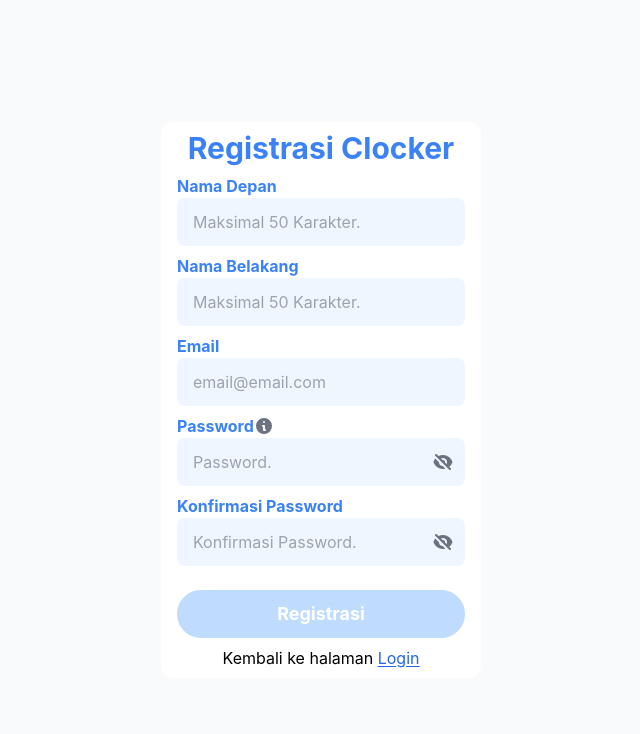
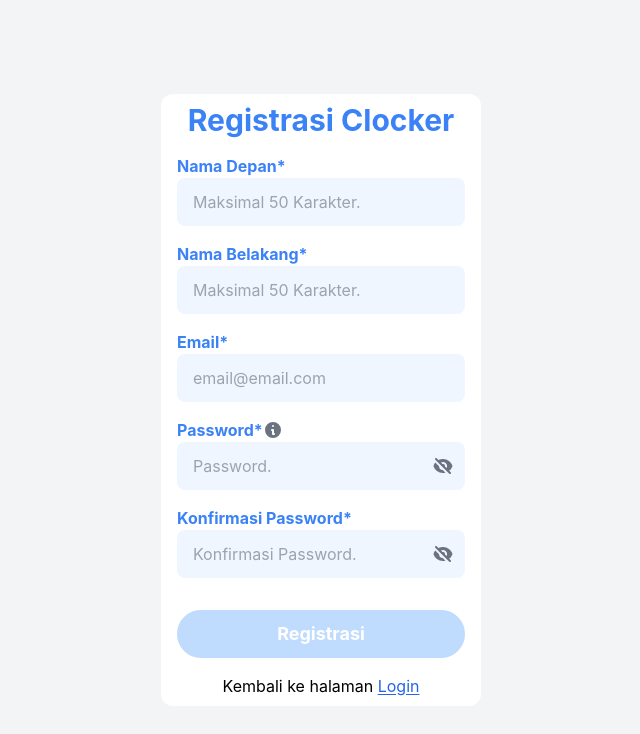
Before and after one commit to Rezananda/clocker, a React (Create React App) app: page /registration in a window 1280 px wide. Shown: the top 734 px of the page, without its empty margins (319-959 px from the left). Built offline with nearby package versions, Linux system fonts and the light colour scheme; no server answers.

Commit message:
React Dom Navigate Revision

```diff
--- a/src/App.js
+++ b/src/App.js
@@ -1,5 +1,4 @@
 import React from 'react'
-// import {BrowserRouter as Router, Redirect, Route} from "react-router-dom"
 import {BrowserRouter as Router, Route, Routes} from "react-router-dom"
 import DashboardSectionWithNavbar from './components/DashboardSection/DashboardSectionWithNavbar'
 import DashboardSectionWithoutNavbar from './components/DashboardSection/DashboardSectionWithoutNavbar'
@@ -19,8 +18,8 @@
 
 const App = () => {
   return (
+    <AuthProvider>
       <Router>
-      <AuthProvider>
         <Routes>
             <Route element={<PublicRoute/>}>
               <Route path="/login" element={<Login/>} />
@@ -38,8 +37,8 @@
             </Route>
             <Route path="*" element={<p>Page Not Found</p>}/>
         </Routes>
+      </Router>
     </AuthProvider>
-    </Router>
   )
 }
 
--- a/src/pages/Account/Account.js
+++ b/src/pages/Account/Account.js
@@ -1,17 +1,20 @@
 import { signOut } from 'firebase/auth'
-import React from 'react'
+import React, { useState } from 'react'
 import { useContext } from 'react'
-import { useNavigate } from 'react-router-dom'
+import { Navigate, useNavigate } from 'react-router-dom'
 import LetterAvatar from '../../components/LetterAvatar/LetterAvatar'
 import { AuthContext } from '../../context/AuthProvider/AuthProvider'
 import { auth } from '../../utils/Firebase/Firebase'
 
 const Account = () => {
     const user = useContext(AuthContext)
-    const navigate = useNavigate()
+    const [logout, setLogout] = useState(false)
     const handlelogout = () =>{
-        signOut(auth)
-        navigate('/login')
+      setLogout(true)
+      signOut(auth)
+    }
+    if(logout){
+      return <Navigate to={'/login'}/>
     }
   return (
     <div>
--- a/src/pages/Login/Login.js
+++ b/src/pages/Login/Login.js
@@ -1,6 +1,6 @@
 import { signInWithEmailAndPassword } from 'firebase/auth'
-import React, { useReducer, useState } from 'react'
-import { useNavigate } from 'react-router-dom'
+import React, { useReducer } from 'react'
+import { useNavigate, Navigate } from 'react-router-dom'
 import ButtonFill from '../../components/Button/ButtonFill/ButtonFill'
 import ButtonLink from '../../components/Button/ButtonLink/ButtonLink'
 import Input from '../../components/Input/Input'
@@ -18,7 +18,8 @@
     showPassword: false,
     initialize: false,
     alert: false,
-    alertMessage: ""
+    alertMessage: "",
+    isLogin: false
 }
 
 const reducer = (state, action) => {
@@ -33,6 +34,8 @@
             return {...state, initialize: action.payload}
         case "HANDLE ALERT":
             return {...state, alert: true, alertMessage: action.payload }
+        case "HANDLE LOGIN":
+            return {...state, isLogin: action.payload }
         default:
             break;
     }
@@ -45,28 +48,34 @@
         return validator.isEmpty(state.email) || validator.isEmpty(state.password)
       }
 
+
     const handleLogin = () => {
         dispatch({type: "HANDLE INITIALIZE", payload: true})
         signInWithEmailAndPassword(auth, state.email, state.password)
         .then((userCredential) => {
           const user = userCredential.user;
-          if(user.emailVerified){
-                dispatch({type: "HANDLE INITIALIZE", payload: false})
-                navigate('/')
+          if(user&&user.emailVerified){
+                dispatch({type: "HANDLE LOGIN", payload: true})
           }else{
-                dispatch({type: "HANDLE RESET FIELD"})
-                dispatch({type: "HANDLE INITIALIZE", payload: false})
-                dispatch({type: "HANDLE ALERT", payload: "Email belum diaktivasi."})
+                dispatch({type: "HANDLE ALERT", payload: "Emailmu belum aktif."})
+
           }
         })
         .catch((error) => {
+            if(error.code === 'auth/user-not-found'){
+                dispatch({type: "HANDLE ALERT", payload: 'User Tidak Ditemukan.'})
+            }else if(error.code === "auth/wrong-password"){
+                dispatch({type: "HANDLE ALERT", payload: 'Username/Password Salah'})
+            }else{
+                const errorCode = error.code;
+                dispatch({type: "HANDLE ALERT", payload: errorCode})
+            }
+        }).finally(() => {
             dispatch({type: "HANDLE INITIALIZE", payload: false})
-            dispatch({type: "HANDLE ALERT", payload: error.code})
-            const errorCode = error.code;
-            const errorMessage = error.message;
-            console.log(errorCode, errorMessage)
-            dispatch({type: "HANDLE RESET FIELD"})
-        });
+        })
+    }
+    if(state.isLogin){
+        return <Navigate to={'/'}/>
     }
     const handleKeyPress = (event) => {
       if(event.key === 'Enter'){
@@ -113,7 +122,7 @@
                     <ButtonLink newProps={'ml-1'} linkTo={()=> navigate('/registration')} label="disini"/>
                 </div>
                 <div className='flex justify-center'>
-                    <ButtonLink linkTo={()=> navigate('/forget-password')} label="Lupa password?"/>
+                    <ButtonLink newProps={'text-sm'} linkTo={()=> navigate('/forget-password')} label="Lupa password?"/>
                 </div>
             </div>
         </div>
--- a/src/pages/Registration/Registration.js
+++ b/src/pages/Registration/Registration.js
@@ -104,7 +104,6 @@
 
         if(errors.length === 0){
             dispatch({type: "HANDLE INITIALIZE", payload: true})
-            handleStepRegistration('next')
             createUserWithEmailAndPassword(auth, state.email, state.password)
             .then((userCredential) => {
                 const user = userCredential.user;
@@ -123,8 +122,8 @@
                     sendEmailVerification(user).then(()=> {
                         handleStepRegistration('next')
                         dispatch({type: "HANDLE RESET FIELD"})
+                        dispatch({type: "HANDLE INITIALIZE", payload: false})
                     })
-                    dispatch({type: "HANDLE INITIALIZE", payload: false})
                 })
             })
             .catch((error) => {
@@ -143,7 +142,7 @@
 
   return (
     <>
-        <div className='flex justify-center min-h-screen bg-gray-50 md:items-center'>
+        <div className='flex justify-center min-h-screen bg-gray-100 md:items-center'>
             {(state.step === 1)? <StepInputData state={state} dispatch={dispatch} errors={errors} validateForm={validateForm()} handleKeyPress={handleKeyPress} handleRegister={handleRegister}/> : (state.step === 2)? <StepConfirmation/> : ""}
         </div>
         {state.initialize ?
--- a/src/pages/Registration/StepConfirmation/StepConfirmation.js
+++ b/src/pages/Registration/StepConfirmation/StepConfirmation.js
@@ -6,7 +6,7 @@
     const navigate = useNavigate()
   return (
       <div className='h-screen flex justify-center items-center px-4'>
-        <div className='p-4 bg-white items-center rounded-xl'>
+        <div className='p-4 bg-white items-center rounded-xl drop-shadow'>
             <div className='flex justify-center mb-4'>
                 <svg xmlns="http://www.w3.org/2000/svg" className="h-20 w-20 text-blue-500" viewBox="0 0 20 20" fill="currentColor">
                     <path fillRule="evenodd" d="M18 10a8 8 0 11-16 0 8 8 0 0116 0zm-7-4a1 1 0 11-2 0 1 1 0 012 0zM9 9a1 1 0 000 2v3a1 1 0 001 1h1a1 1 0 100-2v-3a1 1 0 00-1-1H9z" clipRule="evenodd" />
@@ -15,7 +15,7 @@
             <p className="text-center mb-4">Lakukan aktivasi pada link yang dikirim pada emailmu.</p>
             <div className='border-t border-gray-150 mb-4'></div>
             <div className='w-full'>
-                <ButtonOutline label={'Kembali'} handleClick={() => navigate('/login')}/>
+                <ButtonOutline label={'OK'} handleClick={() => navigate('/login')}/>
             </div>
         </div>
       </div>
--- a/src/pages/Registration/StepInputData/StepInputData.js
+++ b/src/pages/Registration/StepInputData/StepInputData.js
@@ -12,7 +12,7 @@
 const StepInputData = ({state, dispatch, errors, validateForm, handleKeyPress, handleRegister}) => {
     const navigate = useNavigate()
   return (
-    <div className='flex flex-col gap-2 w-full py-2 bg-white px-4 rounded-xl md:w-1/4'>
+    <div className='flex flex-col gap-4 w-full py-2 bg-white px-4 rounded-xl md:w-1/4'>
         <LargeTypography textValue="Registrasi Clocker" additionalClass="flex justify-center"/>
         {state.alert ?
         <Alert
@@ -30,7 +30,7 @@
         }
 
         <div>
-            <LabelTypography textValue="Nama Depan"/>
+            <LabelTypography textValue="Nama Depan*"/>
             <div className='relative'>
                 <Input handleChange={(e) => dispatch({type: "HANDLE INPUT TEXT", field: e.target.name, payload: e.target.value})} type="text" name="firstName" value={state.firstName} placeholder="Maksimal 50 Karakter." additionalClass='focus:outline-none focus:ring-blue-500 focus:ring-2'/>
                 <div className="absolute inset-y-0 right-0 pr-3 flex items-center">
@@ -46,7 +46,7 @@
             </div>
         </div>
         <div>
-            <LabelTypography textValue="Nama Belakang"/>
+            <LabelTypography textValue="Nama Belakang*"/>
             <div className='relative'>
                 <Input handleChange={(e) => dispatch({type: "HANDLE INPUT TEXT", field: e.target.name, payload: e.target.value})} type="text" name="lastName" value={state.lastName} placeholder="Maksimal 50 Karakter." additionalClass='focus:outline-none focus:ring-blue-500 focus:ring-2'/>
                 <div className="absolute inset-y-0 right-0 pr-3 flex items-center">
@@ -62,7 +62,7 @@
             </div>
         </div>
         <div>
-            <LabelTypography textValue="Email"/>
+            <LabelTypography textValue="Email*"/>
             <div className='relative'>
                 <Input  handleChange={(e) => dispatch({type: "HANDLE INPUT TEXT", field: e.target.name, payload: e.target.value})} type="email" name="email" value={state.email} placeholder="email@email.com" additionalClass='focus:outline-none focus:ring-blue-500 focus:ring-2'/>
                 <div className="absolute inset-y-0 right-0 pr-3 flex items-center">
@@ -81,14 +81,14 @@
         </div>
         <div>
             <div className='flex items-center'>
-                <LabelTypography textValue="Password"/>
+                <LabelTypography textValue="Password*"/>
                 <div className='relative flex flex-col items-center'>
                     <ButtonIcon actionFunction={()=> dispatch({type: "HANDLE TOOLTIP", payload: !state.tooltip})} icon={<svg xmlns="http://www.w3.org/2000/svg" className="h-5 w-5 text-gray-500" viewBox="0 0 20 20" fill="currentColor">
                     <path fillRule="evenodd" d="M18 10a8 8 0 11-16 0 8 8 0 0116 0zm-7-4a1 1 0 11-2 0 1 1 0 012 0zM9 9a1 1 0 000 2v3a1 1 0 001 1h1a1 1 0 100-2v-3a1 1 0 00-1-1H9z" clipRule="evenodd" />
                     </svg>}/>
                     {state.tooltip ?
                     <div className="absolute flex bottom-0 flex-col items-center mb-6">
-                        <span className="relative z-10 p-2 text-xs w-44 leading-none text-white bg-black shadow-lg">Password harus terdiri dari minimal 8 huruf, 1 angka, 1 huruf kapital dan symbol</span>
+                        <span className="relative z-10 p-2 text-xs w-44 leading-none text-white bg-black rounded-lg shadow-lg">Password harus terdiri dari minimal 8 huruf, 1 angka, 1 huruf kapital dan symbol</span>
                         <div className="w-3 h-3 -mt-2 rotate-45 bg-black"></div>
                     </div>
                     :
@@ -122,7 +122,7 @@
         </div>
 
         <div className='mb-4'>
-            <LabelTypography textValue="Konfirmasi Password"/>
+            <LabelTypography textValue="Konfirmasi Password*"/>
             <div className='relative'>
                 <Input handleChange={(e) => dispatch({type: "HANDLE INPUT TEXT", field: e.target.name, payload: e.target.value})} handleKeyPress={handleKeyPress} type={state.showPasswordToggle2 ? 'text' : 'password'} name="confirmPassword" value={state.confirmPassword} placeholder="Konfirmasi Password." additionalClass='focus:outline-none focus:ring-blue-500 focus:ring-2'/>
                 <div className="absolute inset-y-0 right-0 pr-3 flex items-center">
--- a/src/utils/Route/PublicRoute/PublicRoute.js
+++ b/src/utils/Route/PublicRoute/PublicRoute.js
@@ -4,7 +4,7 @@
 
 const PublicRoute = () => {
     const userContext = useUserContext()
-    if(userContext.currentUser){
+    if(userContext.currentUser&&userContext.currentUser.emailVerified){
         return <Navigate to={'/'} />
     }
     return <Outlet/>
```
Also changed, not shown: src/context/AuthProvider/AuthProvider.js (+8 -3 lines). Lines whose indentation alone changed are shown as unchanged.
